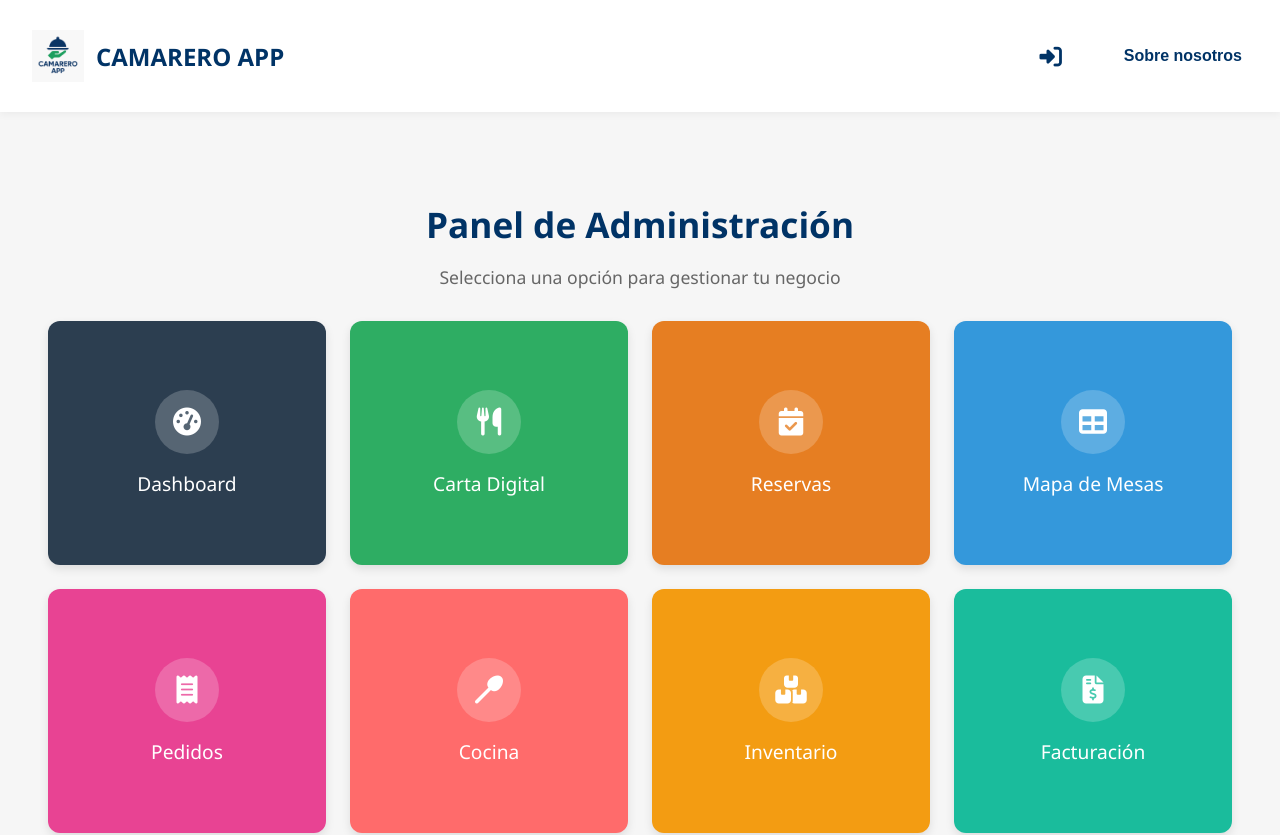
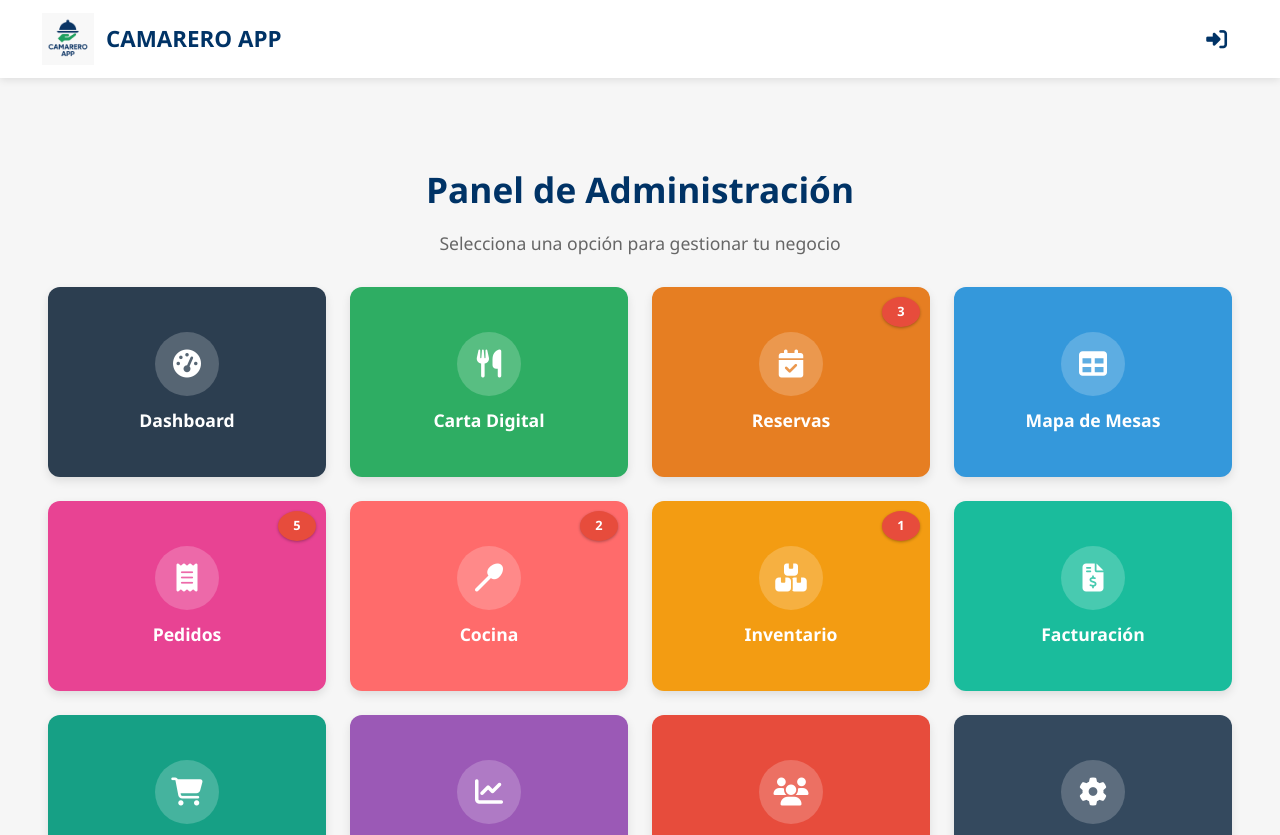
Before and after one commit to karataker/Camarero-app-front, a React (Create React App) app in the folder camarero-app/: page /admin/home in a window 1280 px wide. Shown: the top 835 px of the page. Built offline with nearby package versions, Linux system fonts and the light colour scheme; sample sign-in values are in the browser's storage.

Commit message:
Notificaciones en cada funcionalidad de la app

```diff
--- a/camarero-app/src/components/Header.jsx
+++ b/camarero-app/src/components/Header.jsx
@@ -1,20 +1,16 @@
 import React, { useState, useEffect } from 'react';
 import { useUser } from '../hooks/useUser';
-import { useNotificaciones } from '../hooks/useNotificaciones';
 import { useBares } from '../hooks/useBares';
 import { useBar } from '../context/BarContext';
 import { Link } from 'react-router-dom';
 import logo from '../img/CamareroIcon.png';
-import Bell from './Bell';
 import InfoModal from './InfoModal';
 import '../styles/header.css';
 
 const Header = () => {
   const { usuario, setUsuario } = useUser();
-  const { notificaciones } = useNotificaciones();
   const { bares, cargarBares } = useBares();
   const { barSeleccionado, setBarSeleccionado } = useBar();
-  const [mostrarModal, setMostrarModal] = useState(false);
 
   useEffect(() => {
     if (usuario?.tipo === 'empleado' || usuario?.tipo === 'admin') {
@@ -28,27 +24,21 @@ const Header = () => {
   };
 
   return (
+    <>
       <header className="header">
+        {/* Sección Izquierda: Logo y Título */}
+        <div className="header-section header-left">
+          <Link to="/" className="logo-link">
             <div className="logo-container">
               <img src={logo} alt="Logo Camarero App" className="logo" />
               <h1>CAMARERO APP</h1>
             </div>
+          </Link>
+        </div>
 
-      <nav className="nav">
-        {!usuario && (
-          <>
-            <a href="/login-empleado" className="empleado-icon" title="Login empleado">
-              <i className="fas fa-sign-in-alt"></i>
-            </a>
-            <button className="about-link" onClick={() => setMostrarModal(true)}>
-              Sobre nosotros
-            </button>
-          </>
-        )}
-
-        {usuario?.tipo && (
-          <>
-            {usuario.tipo === 'admin' && (
+        {/* Sección Central: Selector de Bar (solo para admin) */}
+        <div className="header-section header-center">
+          {usuario?.tipo === 'admin' && (
             <div className="bar-selector-header">
               <label htmlFor="barSelect">Bar:</label>
               <select
@@ -63,33 +53,35 @@ const Header = () => {
               </select>
             </div>
           )}
+        </div>
 
-            {usuario.tipo === 'admin' && barSeleccionado && (
-              <Link
-                to={`/admin/bar/${barSeleccionado}/carta`}
-                className="header-icon admin-carta-icon"
-                title="Administrar Carta Digital"
-              >
-                <i className="fas fa-utensils"></i>
-              </Link>
+        {/* Sección Derecha: Navegación */}
+        <div className="header-section header-right">
+          <nav className="nav">
+            {!usuario && (
+              <>
+                <a href="/login-empleado" className="empleado-icon" title="Login empleado">
+                  <i className="fas fa-sign-in-alt"></i>
+                </a>
+              </>
             )}
 
+            {usuario?.tipo && (
+              <>
                 {usuario?.tipo === 'admin' && (
-              <Link to="/admin/home" className="header-link home-link">
+                  <Link to="/admin/home" className="header-link home-link" title="Inicio Admin">
                     <i className="fas fa-home"></i>
                   </Link>
                 )}
-
-            <Bell notificaciones={notificaciones} />
                 <button className="logout-btn" onClick={handleLogout} title="Cerrar sesión">
                   <i className="fas fa-sign-out-alt"></i>
                 </button>
               </>
             )}
           </nav>
-
-      {mostrarModal && <InfoModal onClose={() => setMostrarModal(false)} />}
+        </div>
       </header>
+    </>
   );
 };
 
--- /dev/null
+++ b/camarero-app/src/mocks/notificationMocks.js
@@ -0,0 +1,33 @@
+/**
+ * Devuelve un conteo mockeado de notificaciones para un tipo específico.
+ * Puedes hacer esta lógica tan simple o compleja como necesites para tu mock.
+ * @param {string} tipoNotificacion - El tipo de notificación para el cual obtener el conteo.
+ * @returns {number} - El número de notificaciones mockeadas.
+ */
+export const getMockNotificationCount = (tipoNotificacion) => {
+  // Aquí puedes definir conteos fijos o aleatorios para diferentes tipos
+  switch (tipoNotificacion) {
+    case 'nueva_reserva':
+      return 3; // Ejemplo: 3 notificaciones para reservas
+    case 'nuevo_pedido':
+      return 5; // Ejemplo: 5 notificaciones para pedidos
+    case 'bajo_stock':
+      return 1; // Ejemplo: 1 notificación para bajo stock
+    case 'pedido_listo_cocina':
+      return 2;
+    // Añade más casos según los 'tipoNotificacion' que definas en HomeAdmin
+    default:
+      return 0; // Por defecto, 0 notificaciones
+  }
+};
+
+// Si quisieras mockear la estructura completa de las notificaciones (para usar con useNotificaciones)
+// podrías tener algo como:
+/*
+export const mockNotificationsData = [
+  { id: 1, tipo: 'nueva_reserva', mensaje: 'Nueva reserva de Mesa 5', leida: false, fecha: new Date() },
+  { id: 2, tipo: 'nueva_reserva', mensaje: 'Reserva para Juan Pérez confirmada', leida: true, fecha: new Date() },
+  { id: 3, tipo: 'nuevo_pedido', mensaje: 'Nuevo pedido en Mesa 3', leida: false, fecha: new Date() },
+  // ... más notificaciones mockeadas
+];
+*/
--- a/camarero-app/src/styles/header.css
+++ b/camarero-app/src/styles/header.css
@@ -1,30 +1,70 @@
 /* === Header principal === */
 .header {
   background-color: #ffffff;
-  color: #003366;
-  padding: 1rem 2rem;
-  display: flex;
-  justify-content: space-between;
-  align-items: center;
-  height: 80px;
-  box-shadow: 0 2px 8px rgba(0, 0, 0, 0.05);
+  padding: 0.8rem 2rem; /* Ajusta el padding según sea necesario */
+  display: flex; /* Habilita Flexbox */
+  justify-content: space-between; /* Distribuye el espacio entre las secciones */
+  align-items: center; /* Centra los ítems verticalmente */
+  box-shadow: 0 2px 8px rgba(0, 0, 0, 0.1);
   position: sticky;
   top: 0;
   z-index: 100;
+  width: 100%;
+  box-sizing: border-box;
 }
 
-
-.nav {
+.header-section {
   display: flex;
   align-items: center;
-  gap: 16px;
 }
 
+.header-left {
+  /* La sección izquierda tomará el ancho de su contenido */
+  justify-content: flex-start;
+}
+
+.header-center {
+  flex-grow: 1; /* Permite que la sección central ocupe el espacio disponible */
+  display: flex;
+  justify-content: center; /* Centra el selector de bar dentro de esta sección */
+}
+
+.header-right {
+  /* La sección derecha tomará el ancho de su contenido */
+  justify-content: flex-end;
+}
+
+/* === Logo + título === */
+.logo-link {
+  text-decoration: none;
+  color: inherit;
+  display: inline-block;
+}
+
+.logo-container {
+  display: flex;
+  align-items: center;
+  gap: 12px; /* Espacio entre logo y título */
+}
+
+.logo {
+  width: 52px; /* Ajusta según tu preferencia */
+  height: 52px; /* Ajusta según tu preferencia */
+}
+
+.header h1 {
+  font-size: 1.4rem; /* Ajusta según tu preferencia */
+  font-weight: 700;
+  margin: 0;
+  color: #003366;
+}
+
+/* === Selector de Bar === */
 .bar-selector-header {
   display: flex;
   align-items: center;
   gap: 8px;
-  margin-right: 12px;
+  /* margin-right: 12px; Ya no es necesario si está centrado */
 }
 
 .bar-selector-header label {
@@ -38,28 +78,7 @@
   border-radius: 6px;
   border: 1px solid #ccc;
   font-size: 0.9rem;
-  background-color: #ffffff; /* Asegura que tenga un fondo visible */
-  color: #003366; /* Asegura que el texto sea visible */
-}
-
-
-
-/* === Logo + título === */
-.logo-container {
-  display: flex;
-  align-items: center;
-  gap: 12px;
-}
-
-.logo {
-  width: 52px;
-  height: 52px;
-}
-
-.header h1 {
-  font-size: 1.5rem;
-  font-weight: 700;
-  margin: 0;
+  background-color: #ffffff;
   color: #003366;
 }
 
@@ -67,29 +86,37 @@
 .nav {
   display: flex;
   align-items: center;
+  gap: 1rem; /* Espacio entre elementos de navegación */
 }
 
-/* === Enlaces de navegación === */
-.nav a {
-  margin-left: 1.5rem;
+/* ... (resto de tus estilos para .empleado-icon, .about-link, .home-link, .logout-btn, etc.) ... */
+
+.empleado-icon,
+.header-link,
+.logout-btn,
+.about-link {
+  /* Estilos comunes para los botones/iconos de la navegación */
   color: #003366;
-  font-weight: 500;
-  text-decoration: none;
+  background: none;
+  border: none;
+  cursor: pointer;
+  font-size: 1rem; /* Ajusta el tamaño de fuente/icono */
+  padding: 5px;
   transition: color 0.3s ease;
 }
 
-
-
-.logout-btn {
-  margin-left: 1.5rem;
-  background: none;
-  border: none;
-  color: #003366;
-  font-size: 1.4rem;
-  cursor: pointer;
-  transition: color 0.3s ease, transform 0.2s ease;
+.empleado-icon i,
+.header-link i,
+.logout-btn i {
+  font-size: 1.3rem; /* Tamaño específico para iconos FontAwesome */
 }
 
+.empleado-icon:hover,
+.header-link:hover,
+.logout-btn:hover,
+.about-link:hover {
+  color: #2EAD63;
+}
 
 /* === Enlace Sobre nosotros === */
 .about-link {
--- a/camarero-app/src/styles/homeAdmin.css
+++ b/camarero-app/src/styles/homeAdmin.css
@@ -25,26 +25,29 @@
 }
 
 .opcion-admin {
+  position: relative; /* Necesario para posicionar el badge correctamente */
+  padding: 20px;
+  border-radius: 12px;
+  color: white;
+  text-align: center;
+  cursor: pointer;
+  transition: transform 0.2s ease-in-out, box-shadow 0.2s ease-in-out;
   display: flex;
   flex-direction: column;
   align-items: center;
   justify-content: center;
-  padding: 2rem 1rem;
-  border-radius: 12px;
-  color: white;
-  cursor: pointer;
-  transition: all 0.3s ease;
-  min-height: 180px;
+  min-height: 150px; /* Asegura una altura mínima */
   box-shadow: 0 4px 10px rgba(0, 0, 0, 0.1);
 }
 
 .opcion-admin:hover {
   transform: translateY(-5px);
-  box-shadow: 0 8px 15px rgba(0, 0, 0, 0.2);
+  box-shadow: 0 10px 20px rgba(0, 0, 0, 0.2);
 }
 
 .opcion-icono {
-  margin-bottom: 1rem;
+  font-size: 2.8rem; /* Tamaño del icono */
+  margin-bottom: 12px;
   width: 64px;
   height: 64px;
   background-color: rgba(255, 255, 255, 0.2);
@@ -60,9 +63,29 @@
 }
 
 .opcion-admin p {
-  font-size: 1.2rem;
-  font-weight: 500;
   margin: 0;
+  font-weight: 600;
+  font-size: 1.1rem;
+}
+
+.notification-badge-homeadmin {
+  position: absolute;
+  top: 10px; /* Ajusta para la posición vertical deseada */
+  right: 10px; /* Ajusta para la posición horizontal deseada */
+  background-color: #e74c3c; /* Rojo para notificaciones, puedes cambiarlo */
+  color: white;
+  border-radius: 50%; /* Para hacerlo circular */
+  padding: 4px 8px; /* Ajusta el padding para el tamaño del texto */
+  font-size: 0.8rem; /* Tamaño de la fuente del contador */
+  font-weight: bold;
+  min-width: 22px; /* Ancho mínimo para que el círculo se vea bien con 1 dígito */
+  height: 22px; /* Alto para mantener la forma circular */
+  display: flex;
+  align-items: center;
+  justify-content: center;
+  line-height: 1; /* Para centrar el texto verticalmente */
+  box-shadow: 0 1px 3px rgba(0,0,0,0.3);
+  z-index: 1; /* Para asegurar que esté sobre otros elementos de la tarjeta */
 }
 
 /* Responsive design */
--- a/camarero-app/src/views/HomeAdmin.jsx
+++ b/camarero-app/src/views/HomeAdmin.jsx
@@ -1,6 +1,7 @@
 import React from 'react';
 import { useNavigate } from 'react-router-dom';
 import { useBar } from '../context/BarContext';
+import { getMockNotificationCount } from '../mocks/notificationMocks'; // Importar la función del mock
 import '../styles/homeAdmin.css';
 
 const HomeAdmin = () => {
@@ -13,77 +14,82 @@ const HomeAdmin = () => {
       nombre: 'Dashboard',
       icono: 'fa-tachometer-alt',
       ruta: `/admin/bar/${barSeleccionado}/dashboard`,
-      color: '#2c3e50'
+      color: '#2c3e50',
+      tipoNotificacion: 'dashboard_update'
     },
     {
       id: 'carta',
       nombre: 'Carta Digital',
       icono: 'fa-utensils',
       ruta: `/admin/bar/${barSeleccionado}/carta`,
-      color: '#2EAD63'
+      color: '#2EAD63',
     },
     {
       id: 'reservas',
       nombre: 'Reservas',
       icono: 'fa-calendar-check',
       ruta: `/admin/bar/${barSeleccionado}/reservas`,
-      color: '#e67e22'
+      color: '#e67e22',
+      tipoNotificacion: 'nueva_reserva'
     },
     {
       id: 'mesas',
       nombre: 'Mapa de Mesas',
       icono: 'fa-table',
       ruta: `/admin/bar/${barSeleccionado}/panel`,
-      color: '#3498db'
+      color: '#3498db',
     },
     {
       id: 'pedidos',
       nombre: 'Pedidos',
       icono: 'fa-receipt',
       ruta: `/admin/bar/${barSeleccionado}/pedidos`,
-      color: '#e84393'
+      color: '#e84393',
+      tipoNotificacion: 'nuevo_pedido'
     },
     {
       id: 'cocina',
       nombre: 'Cocina',
       icono: 'fa-spoon',
       ruta: `/admin/bar/${barSeleccionado}/cocina`,
-      color: '#FF6B6B'
+      color: '#FF6B6B',
+      tipoNotificacion: 'pedido_listo_cocina'
     },
     {
       id: 'inventario',
       nombre: 'Inventario',
       icono: 'fa-boxes',
       ruta: `/admin/bar/${barSeleccionado}/inventario`,
-      color: '#f39c12'
+      color: '#f39c12',
+      tipoNotificacion: 'bajo_stock'
     },
     {
       id: 'facturacion',
       nombre: 'Facturación',
       icono: 'fa-file-invoice-dollar',
       ruta: `/admin/bar/${barSeleccionado}/facturacion`,
-      color: '#1abc9c'
+      color: '#1abc9c',
     },
     {
       id: 'compras',
       nombre: 'Compras',
       icono: 'fa-shopping-cart',
       ruta: `/admin/bar/${barSeleccionado}/compras`,
-      color: '#16a085'
+      color: '#16a085',
     },
     {
       id: 'analiticas',
       nombre: 'Analíticas',
       icono: 'fa-chart-line',
       ruta: `/admin/bar/${barSeleccionado}/analiticas`,
-      color: '#9b59b6'
+      color: '#9b59b6',
     },
     {
       id: 'usuarios',
       nombre: 'Usuarios',
       icono: 'fa-users',
       ruta: `/admin/bar/${barSeleccionado}/usuarios`,
-      color: '#e74c3c'
+      color: '#e74c3c',
     },
     {
       id: 'configuracion',
@@ -94,21 +100,17 @@ const HomeAdmin = () => {
     }
   ];
 
+  const getNotificationCountForOption = (tipoNotificacionOpcion) => {
+    if (!tipoNotificacionOpcion) return 0;
+    return getMockNotificationCount(tipoNotificacionOpcion);
+  };
+
   const handleNavigation = (ruta) => {
-    if (!barSeleccionado) {
+    if (!barSeleccionado && !ruta.includes('/admin/panel')) {
       alert('Por favor, selecciona un bar primero');
       return;
     }
-
-    // Special case for panel route since it doesn't need barId in the URL
-    if (ruta === '/admin/panel') {
     navigate(ruta);
-      return;
-    }
-
-    // For all other routes that need barId
-    const path = typeof ruta === 'function' ? ruta() : ruta;
-    navigate(path);
   };
 
   return (
@@ -117,19 +119,28 @@ const HomeAdmin = () => {
       <p className="admin-subtitle">Selecciona una opción para gestionar tu negocio</p>
 
       <div className="opciones-admin-grid">
-        {opciones.map(opcion => (
+        {opciones.map(opcion => {
+          const notificationCount = getNotificationCountForOption(opcion.tipoNotificacion);
+
+          return (
             <div
               key={opcion.id}
               className="opcion-admin"
               onClick={() => handleNavigation(opcion.ruta)}
               style={{ backgroundColor: opcion.color }}
             >
+              {notificationCount > 0 && (
+                <span className="notification-badge-homeadmin">
+                  {notificationCount > 99 ? '99+' : notificationCount}
+                </span>
+              )}
               <div className="opcion-icono">
                 <i className={`fas ${opcion.icono}`}></i>
               </div>
               <p>{opcion.nombre}</p>
             </div>
-        ))}
+          );
+        })}
       </div>
     </div>
   );
```
Lines whose indentation alone changed are shown as unchanged.
